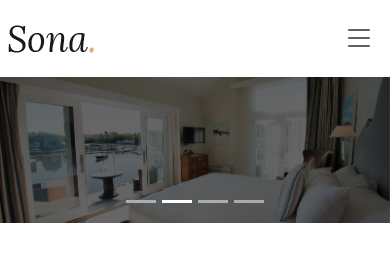
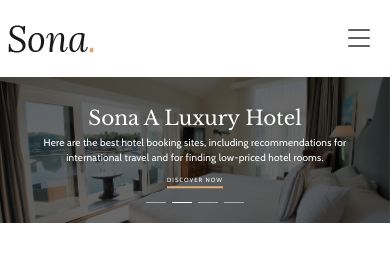
Before and after one commit to burcutas96/CasaAmarilla, a plain HTML site: page index.html in a window 390 px wide. Drawn offline with nearby package versions, Linux system fonts and the light colour scheme.

Commit message:
opening text added

```diff
--- a/css/custom/style.css
+++ b/css/custom/style.css
@@ -29,6 +29,17 @@ body{
 a{
     color: var(--white);
     text-decoration: none !important;
+}
+
+.button-outline{
+    background-color: transparent;
+    color: var(--white);
+    display: inline-block;
+    padding: .7rem .2rem;
+    border: none;
+    font-size: 1.5rem;
+    letter-spacing: .2rem;
+    border-bottom: 3px solid var(--halloween);
 }
 
 
@@ -188,20 +199,45 @@ a{
     position: absolute;
     top: 50%;
     left: 50%;
+    width: 720px;
     color: var(--white);
     transform: translate(-50%, -50%);
 }
 
 .opening-title{
-    font-size: 6.8rem;
+    font-size: 6.7rem;
     font-weight: 500;
     font-family: 'Libre Baskerville', serif;
     margin-bottom: 2.5rem;
 }
 
 .opening-text{
-    font-size: 2rem;
-    margin-bottom: 2rem;
+    font-size: 1.8rem;
+    margin-bottom: 2.5rem;
+    letter-spacing: .1rem;
+}
+
+@media (max-width: 1199.9px){
+    .opening{
+        width: 670px;
+    }
+
+    .opening-title{
+        font-size: 6.2rem;
+        margin-bottom: 2.3rem;
+    }
+
+    .opening-text{
+        font-size: 1.5rem;
+        margin-bottom: 2.3rem;
+        letter-spacing: 0.05rem;
+    }
+
+    .button-outline{
+        padding: .5rem .1rem;
+        font-size: 1.3rem;
+        letter-spacing: .2rem;
+    }
 }
 
 @media (min-width: 991.9px) {
@@ -306,6 +342,27 @@ a{
     .dropdown-toggle:hover + .down-icon{
         color: var(--halloween) !important;
     }
+
+    .opening{
+        width: 610px;
+    }
+
+    .opening-title{
+        font-size: 5.7rem;
+        margin-bottom: 2rem;
+    }
+
+    .opening-text{
+        font-size: 1.3rem;
+        margin-bottom: 2rem;
+        letter-spacing: 0.1rem;
+    }
+
+    .button-outline{
+        padding: .4rem .1rem;
+        font-size: 1.1rem;
+        letter-spacing: .2rem;
+    }
 }
 
 @media (max-width: 767px){
@@ -322,6 +379,50 @@ a{
         padding-bottom: .3rem;
         padding-left: .2rem;
         font-size: 3.4rem;
+    }
+
+    .opening{
+        width: 535px;
+    }
+
+    .opening-title{
+        font-size: 5rem;
+        margin-bottom: 1rem;
+    }
+
+    .opening-text{
+        font-size: 1.2rem;
+        margin-bottom: 1.3rem;
+        letter-spacing: 0.05rem;
+    }
+
+    .button-outline{
+        padding: .3rem .1rem;
+        font-size: .8rem;
+        letter-spacing: .1rem;
+    }
+}
+
+@media (max-width: 619.9px){
+    .opening{
+        width: 460px;
+    }
+
+    .opening-title{
+        font-size: 4.3rem;
+        margin-bottom: .2rem;
+    }
+
+    .opening-text{
+        font-size: 1.1rem;
+        margin-bottom: 1rem;
+        letter-spacing: 0.05rem;
+    }
+
+    .button-outline{
+        padding: .2rem .1rem;
+        font-size: .8rem;
+        letter-spacing: .1rem;
     }
 }
 
@@ -344,6 +445,35 @@ a{
         padding-left: .1rem;
         font-size: 3rem;
     }
+
+    .carousel-indicators [data-bs-target] {
+        height: 2px !important;
+        width: 25px !important;
+    }
+}
+
+@media (max-width: 531.9px){
+    .opening{
+        width: 395px;
+        text-align: center;
+        transform: translate(-50%, -55%);
+    }
+
+    .opening-title{
+        font-size: 3.5rem;
+    }
+
+    .opening-text{
+        text-align: center;
+        font-size: 1.1rem;
+        letter-spacing: 0.02rem;
+    }
+
+    .button-outline{
+        padding: .2rem .1rem;
+        font-size: .7rem;
+        letter-spacing: .1rem;
+    }
 }
 
 @media (max-width: 405px){
@@ -360,3 +490,39 @@ a{
         font-size: 2.5rem;
     }
 }
+
+@media (min-width: 438px) and (max-width: 532px){
+    .carousel-indicators [data-bs-target] {
+        height: 1px !important;
+        width: 25px !important;
+    }
+}
+
+@media (max-width: 437.9px){
+    .carousel-indicators [data-bs-target] {
+        height: 1px !important;
+        width: 20px !important;
+    }
+
+    .opening{
+        width: 330px;
+        text-align: center;
+        transform: translate(-50%, -55%);
+    }
+
+    .opening-title{
+        font-size: 2.0rem;
+    }
+
+    .opening-text{
+        text-align: center;
+        font-size: 1rem;
+    }
+
+    .button-outline{
+        padding: .1rem 0;
+        font-size: .6rem;
+        letter-spacing: .1rem;
+        border-bottom: 2px solid var(--halloween);
+    }
+}
--- a/index.html
+++ b/index.html
@@ -96,6 +96,15 @@
                 </div>
             </div>
         </div>
+
+        <div class="opening d-flex flex-column">
+            <div class="opening-title">Sona A Luxury Hotel</div>
+            <div class="opening-text">Here are the best hotel booking sites, including recommendations
+                for international travel and for finding low-priced hotel rooms.</div>
+            <div class="d-flex justify-content-center">
+                <button type="button" class="button-outline">DISCOVER NOW</button>
+            </div>
+        </div>
     </header>
 
 
```
